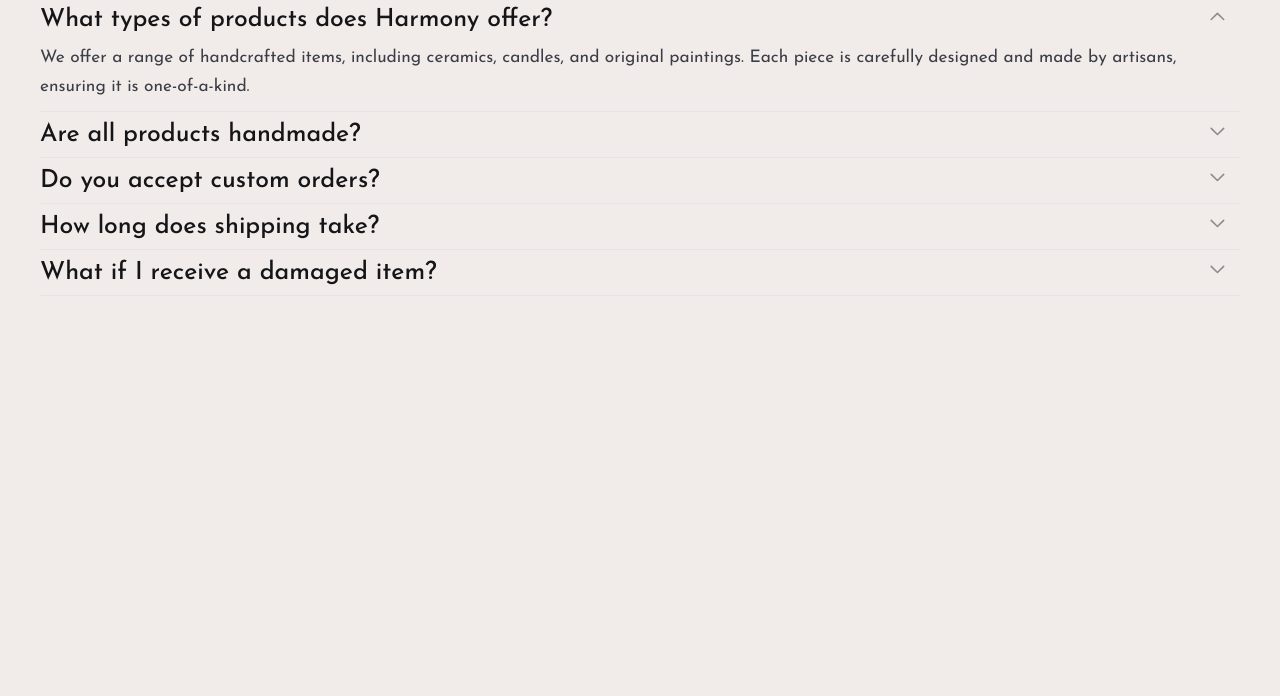
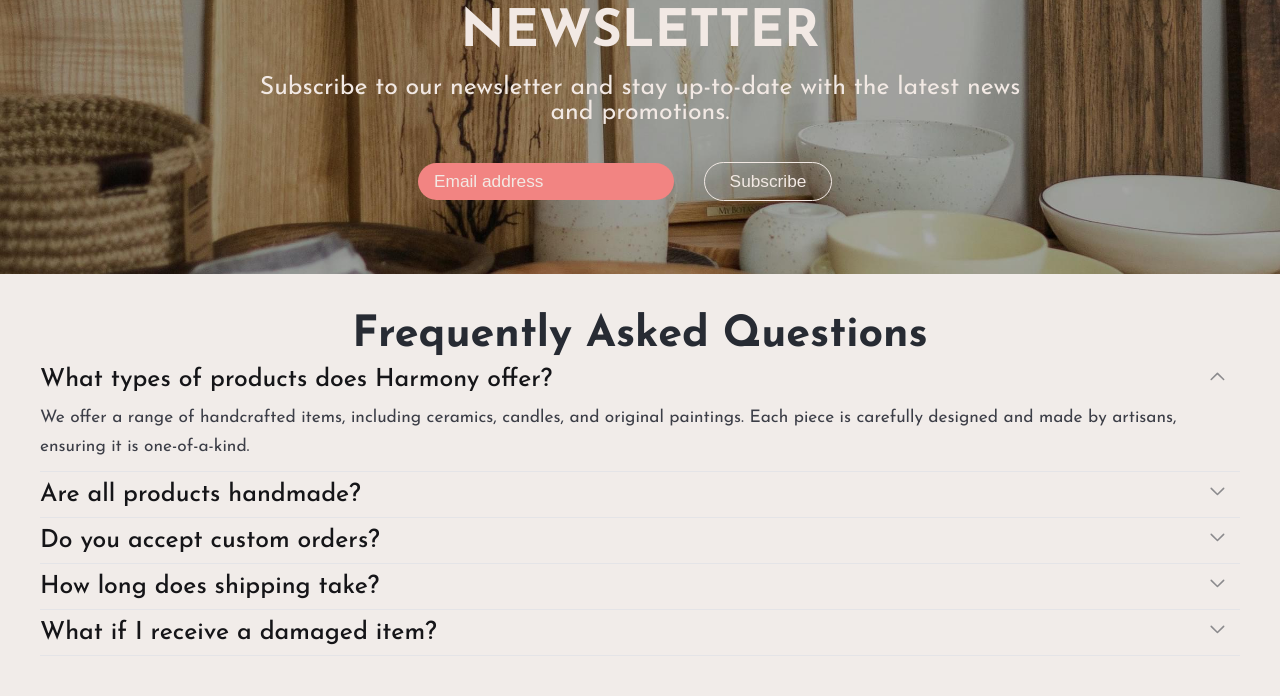
Before and after one commit to przemekjoniec/Harmony-Webpage-shop, a website: page index.html in a window 1280 px wide. Shown: the part 2339-3035 px from the top of the page. Before the commit the page ends 2675 px from the top, so only its background shows below. Drawn offline with Linux system fonts and the light colour scheme.

Commit message:
Made newsletter

```diff
--- a/index.html
+++ b/index.html
@@ -14,6 +14,7 @@
     <link
         href="https://fonts.googleapis.com/css2?family=Josefin+Sans:ital,wght@0,100..700;1,100..700&family=Yeseva+One&display=swap"
         rel="stylesheet">
+
 
 </head>
 
@@ -287,6 +288,14 @@
             </div>
 
         </div>
+        <div class="newsletter">
+            <h2>Newsletter</h2>
+            <p>Subscribe to our newsletter and stay up-to-date with the latest news and promotions.</p>
+            <div class="input-box">
+                <input type="email" placeholder="Email address">
+                <button type="button">Subscribe</button>
+            </div>
+        </div>
         <div class="faq">
             <h2>Frequently Asked Questions</h2>
             <div class="accordion-container">
@@ -375,7 +384,6 @@
         </div>
     </main>
     <footer></footer>
-
     <script src="./dist/js/main.min.js"></script>
 </body>
 
--- a/src/sass/style.scss
+++ b/src/sass/style.scss
@@ -100,6 +100,9 @@
 		.nav-logo:visited {
 			color: var(--color-text-default);
 		}
+		.nav-logo:hover {
+			color: var(--color-accent-t);
+		}
 
 		.nav-menu {
 			display: flex;
@@ -115,6 +118,9 @@
 				}
 				.nav-link:visited {
 					color: var(--color-text-link);
+				}
+				.nav-link:hover {
+					color: var(--color-accent-t);
 				}
 			}
 		}
@@ -145,6 +151,10 @@
 				color: var(--color-text-default);
 				font-size: var(--font-size-large);
 			}
+			button:hover {
+				color: var(--color-accent-t);
+				border: 1px solid var(--color-accent-t);
+			}
 		}
 	}
 
@@ -159,6 +169,10 @@
 				i {
 					font-size: var(--font-size-x-large);
 				}
+			}
+			button:hover {
+				color: var(--color-accent-t);
+				border: 1px solid var(--color-accent-t);
 			}
 		}
 	}
@@ -185,6 +199,10 @@
 					i {
 						font-size: var(--font-size-x-large);
 					}
+				}
+				button:hover {
+					color: var(--color-accent-t);
+					border: 1px solid var(--color-accent-t);
 				}
 			}
 
@@ -280,6 +298,11 @@
 	border: 1px solid var(--color-text-default-dark);
 	cursor: pointer;
 }
+#prev:hover,
+#next:hover {
+	color: var(--color-accent-t);
+	border: 1px solid var(--color-accent-t);
+}
 
 #cCarousel #prev {
 	left: 0px;
@@ -336,9 +359,64 @@
 			font-size: var(--font-size-x-large);
 			padding: 5px;
 		}
+		button:hover {
+			color: var(--color-accent-t);
+			border: 1px solid var(--color-accent-t);
+		}
 	}
 }
-
+.newsletter {
+	height: 40vh;
+	display: flex;
+	justify-content: center;
+	align-items: center;
+	flex-direction: column;
+	background-image: url('../../dist/img/headerBackgroundSmall.jpg');
+	background-position: center;
+	background-size: cover;
+	margin-top: 5vh;
+	h2 {
+		text-transform: uppercase;
+		font-size: var(--font-size-x-display);
+		color: var(--color-text-default);
+	}
+	p {
+		font-size: var(--font-size-large);
+		color: var(--color-text-default);
+		text-align: center;
+		margin: 2vh 20%;
+	}
+	.input-box {
+		display: flex;
+		flex-direction: column;
+		justify-content: center;
+		align-items: center;
+		button {
+			padding: 1vh 1.5vh;
+			font-size: var(--font-size-large);
+			border-radius: 50px;
+			margin-top: 1vh;
+			border: 1px solid var(--color-text-default);
+			background-color: transparent;
+			color: var(--color-text-default);
+		}
+		button:hover {
+			color: var(--color-accent-t);
+			border: 1px solid var(--color-accent-t);
+		}
+		input {
+			padding: 1vh 2vh;
+			font-size: var(--font-size-large);
+			border-radius: 50px;
+			border: none;
+			background-color: var(--color-accent-t);
+			color: var(--color-text-default);
+		}
+		input::placeholder {
+			color: var(--color-text-default);
+		}
+	}
+}
 @media (max-width: 1200px) {
 	#carousel-vp {
 		width: 510px;
@@ -587,9 +665,13 @@
 	.header {
 		background-image: url(../../dist/img/headerBackgroundLarge.jpg);
 	}
+	.newsletter {
+		background-image: url(../../dist/img/headerBackgroundLarge.jpg);
+	}
 }
 
 @media (min-width: 1200px) {
+	// CAROUSEL //
 	.carousel {
 		.title {
 			justify-content: space-between;
@@ -615,6 +697,7 @@
 			font-size: var(--font-size-x-large);
 		}
 	}
+	// HEADER //
 	.header {
 		background-image: url(../../dist/img/headerBackgroundLarge.jpg);
 
@@ -630,7 +713,7 @@
 			}
 		}
 	}
-
+	// MAIN //
 	main {
 		.products {
 			height: auto;
@@ -648,6 +731,7 @@
 			}
 		}
 	}
+	// ABOUT US //
 	.about_us {
 		flex-direction: row;
 		height: 50vh;
@@ -686,6 +770,31 @@
 			}
 		}
 	}
+	// NEWSLETTER //
+	.newsletter {
+		background-image: url(../../dist/img/headerBackgroundLarge.jpg);
+		p {
+			font-size: var(--font-size-x-large);
+		}
+		.input-box {
+			display: flex;
+			justify-content: center;
+			align-items: center;
+			flex-direction: row;
+			width: 100%;
+			height: 10vh;
+			input {
+				width: 20%;
+			}
+			button {
+				border-radius: 50px;
+				width: 10%;
+				margin: 0 30px;
+			}
+		}
+	}
+
+	// FAQ //
 }
 
 @media (max-width: 576px) {
```
Also changed, not shown: dist/css/style.min.css.
